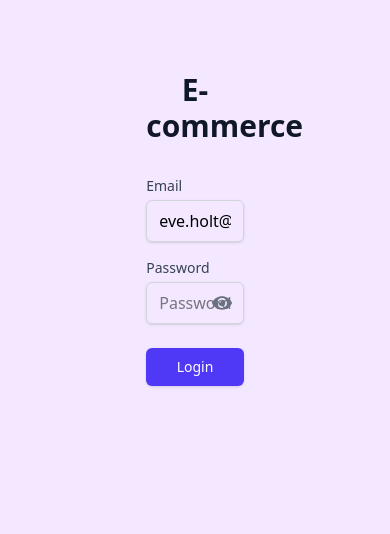
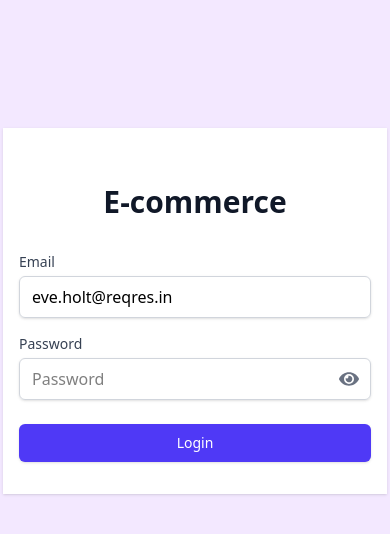
Before and after one commit to Gopendranath/E-commerce-frontend, a React (Vite) app: page /login in a window 390 px wide. Shown: the top 534 px of the page. Built offline with nearby package versions, Linux system fonts and the light colour scheme.

Commit message:
style: update Login component layout for improved responsiveness and aesthetics

```diff
--- a/src/pages/Login.jsx
+++ b/src/pages/Login.jsx
@@ -29,7 +29,7 @@
 
   return (
     <div className="flex items-center justify-center py-12 sm:px-6 lg:px-8">
-      <div className="w-full max-w-3/12">
+      <div className="w-sm sm:max-w-md md:max-w-lg px-4 py-8 bg-white shadow sm:rounded-lg mt-20">
         <div className="text-center">
           <h2 className="mt-6 text-3xl font-extrabold text-gray-900">E-commerce</h2>
         </div>
```
